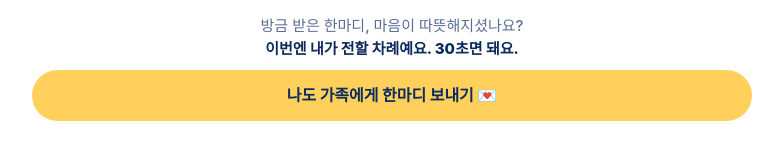
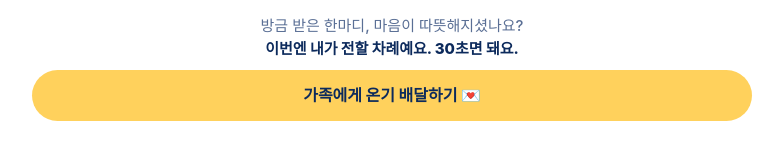
Before and after one commit to cherish-lyn/ongi-baedal, a plain HTML site: page poster.html in a window 1280 px wide. Shown: the part 1151-1297 px from the top of the page, without its empty margins (248-1031 px from the left). Drawn offline with Linux system fonts and the light colour scheme.

Commit message:
포스터 페이지 버튼 문구 변경
Co-Authored-By: Claude Fable 5.2 <noreply@anthropic.com>
Claude-Session: https://claude.ai/code/session_01ENASfKdDMwxUJxyR4kTueE

```diff
--- a/poster.html
+++ b/poster.html
@@ -24,7 +24,7 @@
   <a href="https://dalseo.familynet.or.kr/center/index.do">달서구가족센터 홈페이지 바로가기</a>
   <a href="https://www.instagram.com/dalseo_family/">달서구가족센터 인스타그램 바로가기</a>
   <p class="nudge">방금 받은 한마디, 마음이 따뜻해지셨나요?<br><b>이번엔 내가 전할 차례예요. 30초면 돼요.</b></p>
-  <a class="main" href="./">나도 가족에게 한마디 보내기 💌</a>
+  <a class="main" href="./">가족에게 온기 배달하기 💌</a>
 </div>
 </body>
 </html>
```
